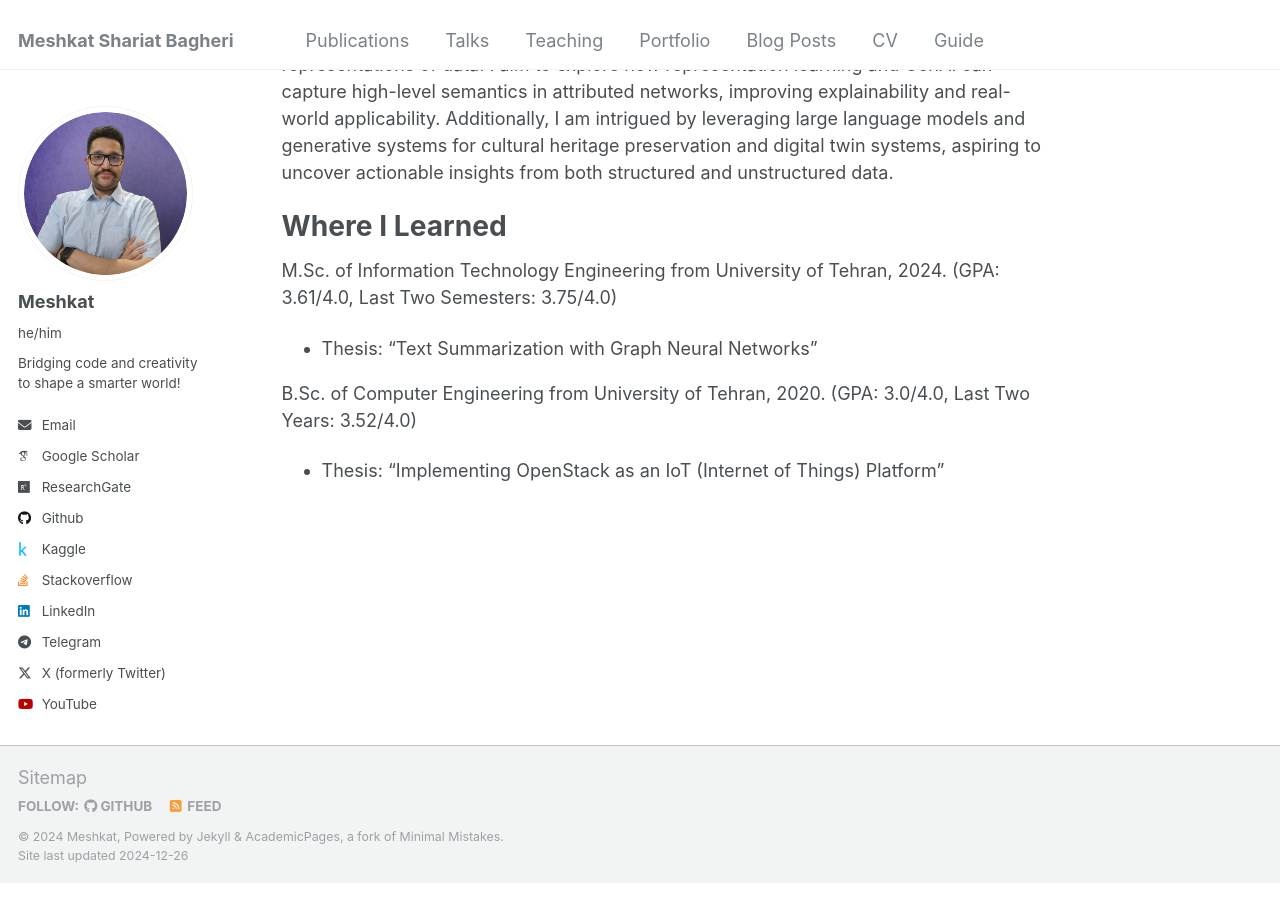
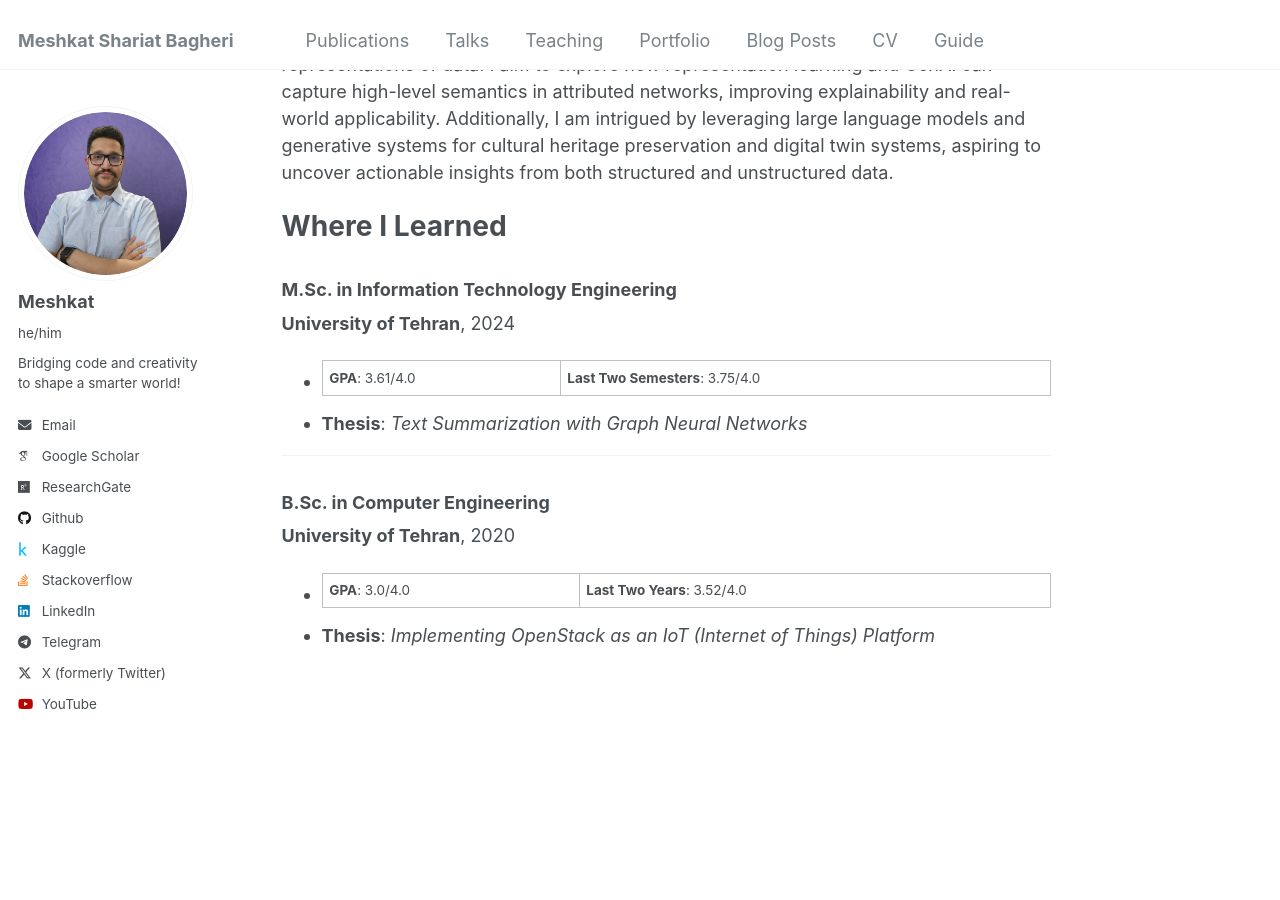
Before and after one commit to MeshkatShB/meshkatshb.github.io, a Jekyll site: the page built from _pages/about.md, in a window 1280 px wide and 900 px high, scrolled down 1040 px. Built offline with Jekyll 4.4.1, drawn with Linux system fonts in a browser that asks for light colours; some web fonts are replaced.

Commit message:
refactor: updated structure of education in home page.

```diff
--- a/_pages/about.md
+++ b/_pages/about.md
@@ -31,10 +31,18 @@ My research interests lie at the intersection of Graph Neural Networks, Informat
 
 # Where I Learned
 
-M.Sc. of Information Technology Engineering from University of Tehran, 2024. (GPA: 3.61/4.0, Last Two Semesters: 3.75/4.0)
+### M.Sc. in Information Technology Engineering
 
-- Thesis: "Text Summarization with Graph Neural Networks"
+**University of Tehran**, 2024
 
-B.Sc. of Computer Engineering from University of Tehran, 2020. (GPA: 3.0/4.0, Last Two Years: 3.52/4.0)
+- **GPA**: 3.61/4.0 | **Last Two Semesters**: 3.75/4.0
+- **Thesis**: _Text Summarization with Graph Neural Networks_
 
-- Thesis: "Implementing OpenStack as an IoT (Internet of Things) Platform"
+---
+
+### B.Sc. in Computer Engineering
+
+**University of Tehran**, 2020
+
+- **GPA**: 3.0/4.0 | **Last Two Years**: 3.52/4.0
+- **Thesis**: _Implementing OpenStack as an IoT (Internet of Things) Platform_
```
